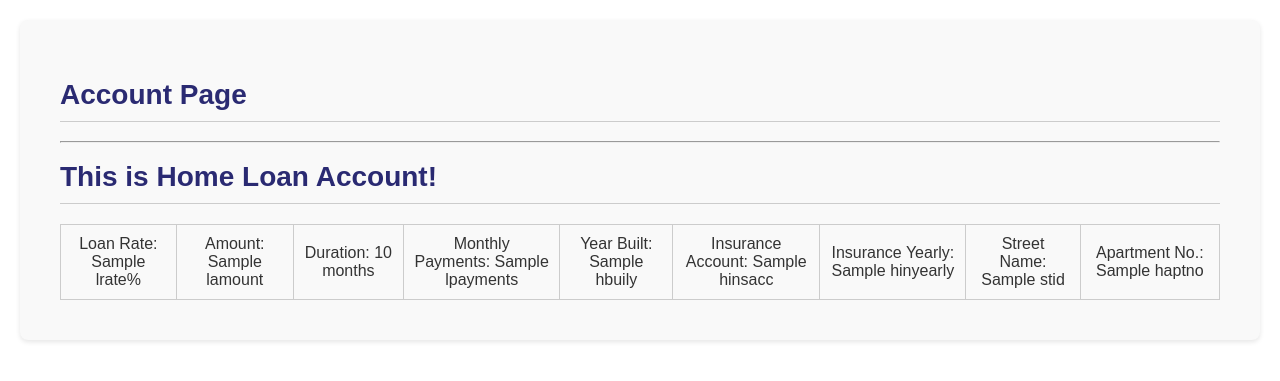
After one commit to hxhenry/nyu-database-project, a Django app: template accounts/templates/accounts/home-account.html in a window 1280 px wide. The commit adds this page. Shown: the top 381 px of the page. Run offline with Django 3.2, Linux system fonts and the light colour scheme; the template is opened without the code that fills it: most values are stand-ins (such as "Sample title", 1, 10 or a date in 2020).

Commit message:
new function: can view different account and its info

```diff
--- a/accounts/templates/accounts/accounts.html
+++ b/accounts/templates/accounts/accounts.html
@@ -55,7 +55,7 @@
             <td>{{ account.user }}</td>
             <td>{{ account.ano }}</td>
             <td>{{ account.a_type }}</td>
-            <td>{{ account.stid }}</td>
+            <td>{{ account.stid.stname }}</td>
             <td> <a href="{% url 'account' account.ano %}">View</a></td>
         </tr>
     {% endfor %}
--- /dev/null
+++ b/accounts/templates/accounts/home-account.html
@@ -0,0 +1,62 @@
+{% extends 'main.html' %}
+
+{% block content %}
+<style>
+    /* General styles for content area */
+    .content-area {
+        padding: 40px;
+        font-family: 'Arial', sans-serif;
+        background-color: #f9f9f9;
+        border-radius: 8px;
+        box-shadow: 0 2px 5px rgba(0,0,0,0.1);
+        margin: 20px;
+        color: #333;
+    }
+
+    /* Styling for page titles */
+    .page-title {
+        color: #2a2a72;  /* Dark blue for a consistent look */
+        font-size: 28px;
+        border-bottom: 1px solid #ccc;
+        padding-bottom: 10px;
+    }
+
+    /* Styling for tables containing loan details */
+    table {
+        width: 100%;
+        margin-top: 20px;
+        border-collapse: collapse;
+    }
+
+    td {
+        border: 1px solid #ccc;
+        padding: 10px;
+        text-align: center;
+        font-size: 16px;
+    }
+
+    /* Hover effect for content area */
+    .content-area:hover {
+        box-shadow: 0 5px 15px rgba(0,0,0,0.2);
+    }
+</style>
+
+<div class="content-area">
+    <h1 class="page-title">Account Page</h1>
+    <hr>
+    <h1 class="page-title">This is Home Loan Account!</h1>
+    <table>
+        <tr>
+            <td>Loan Rate: {{ loan.lrate }}%</td>
+            <td>Amount: {{ loan.lamount }}</td>
+            <td>Duration: {{ loan.lmonths }} months</td>
+            <td>Monthly Payments: {{ loan.lpayments }}</td>
+            <td>Year Built: {{ home.hbuily }}</td>
+            <td>Insurance Account: {{ home.hinsacc }}</td>
+            <td>Insurance Yearly: {{ home.hinyearly }}</td>
+            <td>Street Name: {{ home.stid.stname }}</td>
+            <td>Apartment No.: {{ home.haptno }}</td>
+        </tr>
+    </table>
+</div>
+{% endblock %}
--- a/accounts/urls.py
+++ b/accounts/urls.py
@@ -3,5 +3,5 @@ from . import views
 
 urlpatterns = [
     path('', views.accounts, name='accounts'),
-    path('account/<path:pk>/', views.account, name='account'),
+    path('account/<int:pk>/', views.account, name='account'),
 ]
--- a/dbproject/__init__.py
+++ b/dbproject/__init__.py
@@ -0,0 +1,3 @@
+import pymysql
+
+pymysql.install_as_MySQLdb()
```
Also changed, not shown: accounts/models.py (+13 -12 lines), accounts/templates/accounts/checking-account.html (added, +55 -0 lines), accounts/templates/accounts/saving-account.html (added, +45 -0 lines), accounts/templates/accounts/student-account.html (added, +18 -0 lines), accounts/views.py (+20 -3 lines), dbproject/settings.py (+12 -2 lines), accounts/templates/accounts/single-account.html (added).
